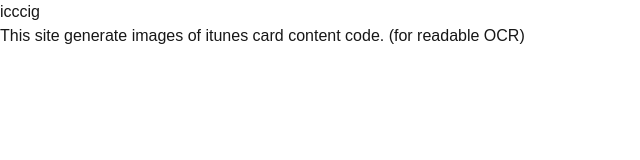
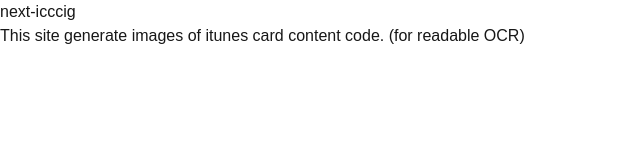
Before and after one commit to nkmrh/next-icccig, a Next.js app: page / in a window 1280 px wide. Shown: the top 160 px of the page, without its empty margins (0-640 px from the left). Built offline with nearby package versions, Linux system fonts and the light colour scheme.

Commit message:
add a github link

```diff
--- a/src/app/layout.tsx
+++ b/src/app/layout.tsx
@@ -15,7 +15,7 @@
 });
 
 export const metadata: Metadata = {
-  title: "icccig",
+  title: "next-icccig",
   description: "Generate images of itunes card content code.",
 };
 
--- a/src/app/page.tsx
+++ b/src/app/page.tsx
@@ -1,8 +1,10 @@
+import Link from 'next/link'
+
 export default function Page() {
   return (
     <div className="flex h-screen items-center justify-center">
       <div>
-        <h1>icccig</h1>
+        <Link href="https://github.com/nkmrh/next-icccig">next-icccig</Link>
         <h2>
           This site generate images of itunes card content code. (for readable
           OCR)
```
